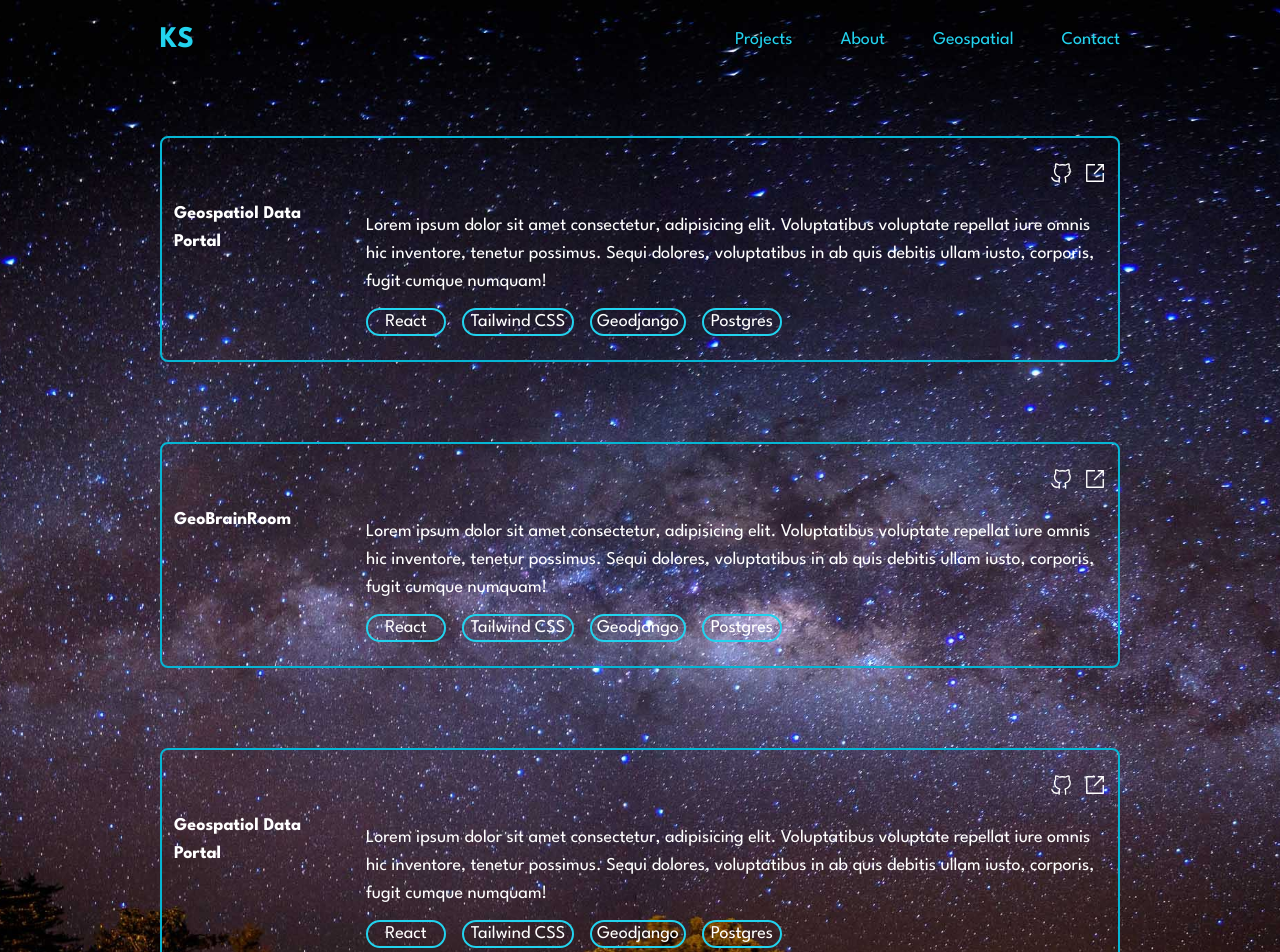
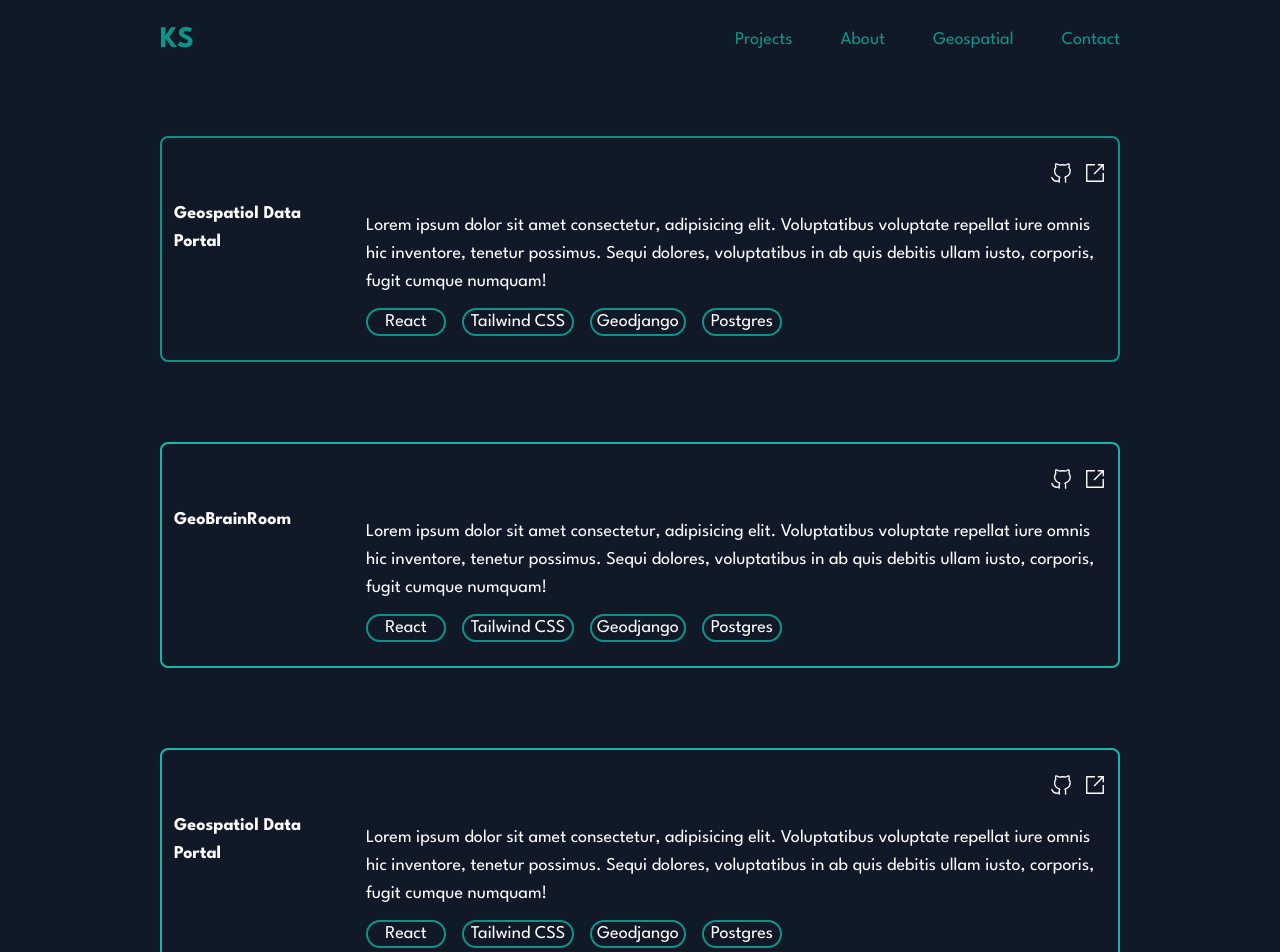
Before and after one commit to Kimberley-saka/my_portfolio, a React (Vite) app: page /projects in a window 1280 px wide. Shown: the top 952 px of the page. Built offline with nearby package versions, Linux system fonts and the light colour scheme.

Commit message:
updated sytling and changed background

```diff
--- a/src/App.jsx
+++ b/src/App.jsx
@@ -2,6 +2,7 @@ import NavBar from "./components/Navigation/NavBar";
 import HomePage from "./pages/Home";
 import { Route, Routes } from "react-router-dom";
 import Projects from "./pages/Projects";
+import About from "./pages/About";
 
 export default function App() {
   return(
@@ -10,6 +11,7 @@ export default function App() {
       <Routes>
         <Route path="/" element={<HomePage/>} ></Route>
         <Route path="/projects" element={<Projects/>} ></Route>
+        <Route path="/about" element={<About/>} ></Route>
       </Routes>
     </div>
   )
--- a/src/components/Navigation/NavBar.jsx
+++ b/src/components/Navigation/NavBar.jsx
@@ -2,7 +2,7 @@ import { Link } from "react-router-dom"
 export default function NavBar() {
   return(
     <div className="flex flex-row justify-between items-center h-20 md:px-28
-     text-cyan-400 text-lg">
+     text-teal-600 text-lg">
         <div className="flex text-3xl font-bold hover:transform hover:scale-110 transition-transform">
           <Link to="/">KS</Link>
         </div>
--- a/src/index.css
+++ b/src/index.css
@@ -9,9 +9,5 @@ body{
     margin: 0;
     font-family: 'League Spartan', sans-serif;
     color: white;
-    background-image: url('/src/assets/pexels-luis-kuthe-4695929.jpg');
-    background-size: cover;
-    background-repeat: no-repeat;
-    background-position: center;
-
+    background-color: #111827
 }
--- /dev/null
+++ b/src/pages/About.jsx
@@ -0,0 +1,11 @@
+import React from 'react'
+
+function About() {
+  return (
+    <div>
+      About
+    </div>
+  )
+}
+
+export default About
--- a/src/pages/Home.jsx
+++ b/src/pages/Home.jsx
@@ -13,17 +13,17 @@ export default function HomePage() {
           </div>
 
           <div className="text-3xl md:text-6xl">
-            <p>A Backend Developer <span className="text-cyan-400">&amp;</span></p>
+            <p>A Backend Developer <span className="text-teal-600">&amp;</span></p>
             <p>a Geospatial Analyst</p>
           </div>
 
           <div className="flex flex-col space-y-8
             md:space-x-12 text-lg md:flex-row md:space-y-0">
-            <Link to="/projects" className="rounded-full border-2 border-cyan-400 hover:transform hover:scale-110
+            <Link to="/projects" className="rounded-full border-2 border-teal-600 hover:transform hover:scale-110
             transition-transform w-40 h-10 flex justify-center items-center">
              See My Work
             </Link>
-            <Link to="/about" className="rounded-full border-2 border-cyan-400 hover:transform hover:scale-110
+            <Link to="/about" className="rounded-full border-2 border-teal-600 hover:transform hover:scale-110
             transition-transform w-40 h-10 flex justify-center items-center">
             Tell me More
             </Link>
--- a/src/pages/Projects.jsx
+++ b/src/pages/Projects.jsx
@@ -2,8 +2,8 @@
 export default function Projects() {
   return (
     <div className="flex flex-col space-y-3 md:space-y-20 md:text-lg md:my-14 md:px-28">
-      <div className="flex rounded-lg flex-col space-y-4 px-3 py-6 border-2 border-cyan-500
-      hover:border-cyan-300 transition-colors duration-200">
+      <div className="flex rounded-lg flex-col space-y-4 px-3 py-6 border-2 border-teal-600
+      hover:border-teal-400 transition-colors duration-200 ">
       <div className="flex flex-row justify-end items-end space-x-3">
           <a href="https://github.com/Kimberley-saka/geoportal_backend"
           target="_blank" rel="noopener noreferrer">
@@ -51,13 +51,13 @@ export default function Projects() {
 
           <div className="grid grid-flow-row grid-cols-2 gap-x-0 gap-y-4 text-sm
             md:space-x-4 md:flex md:flex-row md:text-lg">
-            <p className=" flex justify-center items-center border-2 border-cyan-400 rounded-full w-20 h-7">
+            <p className=" flex justify-center items-center border-2 border-teal-600 rounded-full w-20 h-7">
               React</p>
-              <p className=" flex justify-center items-center border-2 border-cyan-400 rounded-full w-24 h-7 md:w-28">
+              <p className=" flex justify-center items-center border-2 border-teal-600 rounded-full w-24 h-7 md:w-28">
               Tailwind CSS</p>
-            <p className=" flex justify-center items-center border-2 border-cyan-400 rounded-full w-24 h-7">
+            <p className=" flex justify-center items-center border-2 border-teal-600 rounded-full w-24 h-7">
               Geodjango</p>
-            <p className=" flex justify-center items-center border-2 border-cyan-400 rounded-full w-20 h-7">
+            <p className=" flex justify-center items-center border-2 border-teal-600 rounded-full w-20 h-7">
               Postgres</p>
           </div>
 
@@ -71,8 +71,8 @@ export default function Projects() {
 
 
 
-      <div className="flex rounded-lg flex-col space-y-4 px-3 py-6 border-2 border-cyan-500
-      hover:border-cyan-300 transition-colors duration-200">
+      <div className="flex rounded-lg flex-col space-y-4 px-3 py-6 border-2 border-teal-500
+      hover:border-teal-300 transition-colors duration-200">
       <div className="flex flex-row justify-end items-end space-x-3">
           <a href="https://github.com/Kimberley-saka/geobrainroom"
           target="_blank" rel="noopener noreferrer">
@@ -120,13 +120,13 @@ export default function Projects() {
 
           <div className="grid grid-flow-row grid-cols-2 gap-x-0 gap-y-4 text-sm
             md:space-x-4 md:flex md:flex-row md:text-lg">
-            <p className=" flex justify-center items-center border-2 border-cyan-400 rounded-full w-20 h-7">
+            <p className=" flex justify-center items-center border-2 border-teal-600 rounded-full w-20 h-7">
               React</p>
-              <p className=" flex justify-center items-center border-2 border-cyan-400 rounded-full w-24 h-7 md:w-28">
+              <p className=" flex justify-center items-center border-2 border-teal-600 rounded-full w-24 h-7 md:w-28">
               Tailwind CSS</p>
-            <p className=" flex justify-center items-center border-2 border-cyan-400 rounded-full w-24 h-7">
+            <p className=" flex justify-center items-center border-2 border-teal-600 rounded-full w-24 h-7">
               Geodjango</p>
-            <p className=" flex justify-center items-center border-2 border-cyan-400 rounded-full w-20 h-7">
+            <p className=" flex justify-center items-center border-2 border-teal-600 rounded-full w-20 h-7">
               Postgres</p>
           </div>
 
@@ -140,8 +140,8 @@ export default function Projects() {
 
 
 
-      <div className="flex rounded-lg flex-col space-y-4 px-3 py-6 border-2 border-cyan-500
-      hover:border-cyan-300 transition-colors duration-200">
+      <div className="flex rounded-lg flex-col space-y-4 px-3 py-6 border-2 border-teal-500
+      hover:border-teal-300 transition-colors duration-200">
       <div className="flex flex-row justify-end items-end space-x-3">
           <a href="https://github.com/Kimberley-saka/geoportal_backend"
           target="_blank" rel="noopener noreferrer">
@@ -189,13 +189,13 @@ export default function Projects() {
 
           <div className="grid grid-flow-row grid-cols-2 gap-x-0 gap-y-4 text-sm
             md:space-x-4 md:flex md:flex-row md:text-lg">
-            <p className=" flex justify-center items-center border-2 border-cyan-400 rounded-full w-20 h-7">
+            <p className=" flex justify-center items-center border-2 border-teal-600 rounded-full w-20 h-7">
               React</p>
-              <p className=" flex justify-center items-center border-2 border-cyan-400 rounded-full w-24 h-7 md:w-28">
+              <p className=" flex justify-center items-center border-2 border-teal-600 rounded-full w-24 h-7 md:w-28">
               Tailwind CSS</p>
-            <p className=" flex justify-center items-center border-2 border-cyan-400 rounded-full w-24 h-7">
+            <p className=" flex justify-center items-center border-2 border-teal-600 rounded-full w-24 h-7">
               Geodjango</p>
-            <p className=" flex justify-center items-center border-2 border-cyan-400 rounded-full w-20 h-7">
+            <p className=" flex justify-center items-center border-2 border-teal-600 rounded-full w-20 h-7">
               Postgres</p>
           </div>
 
```
